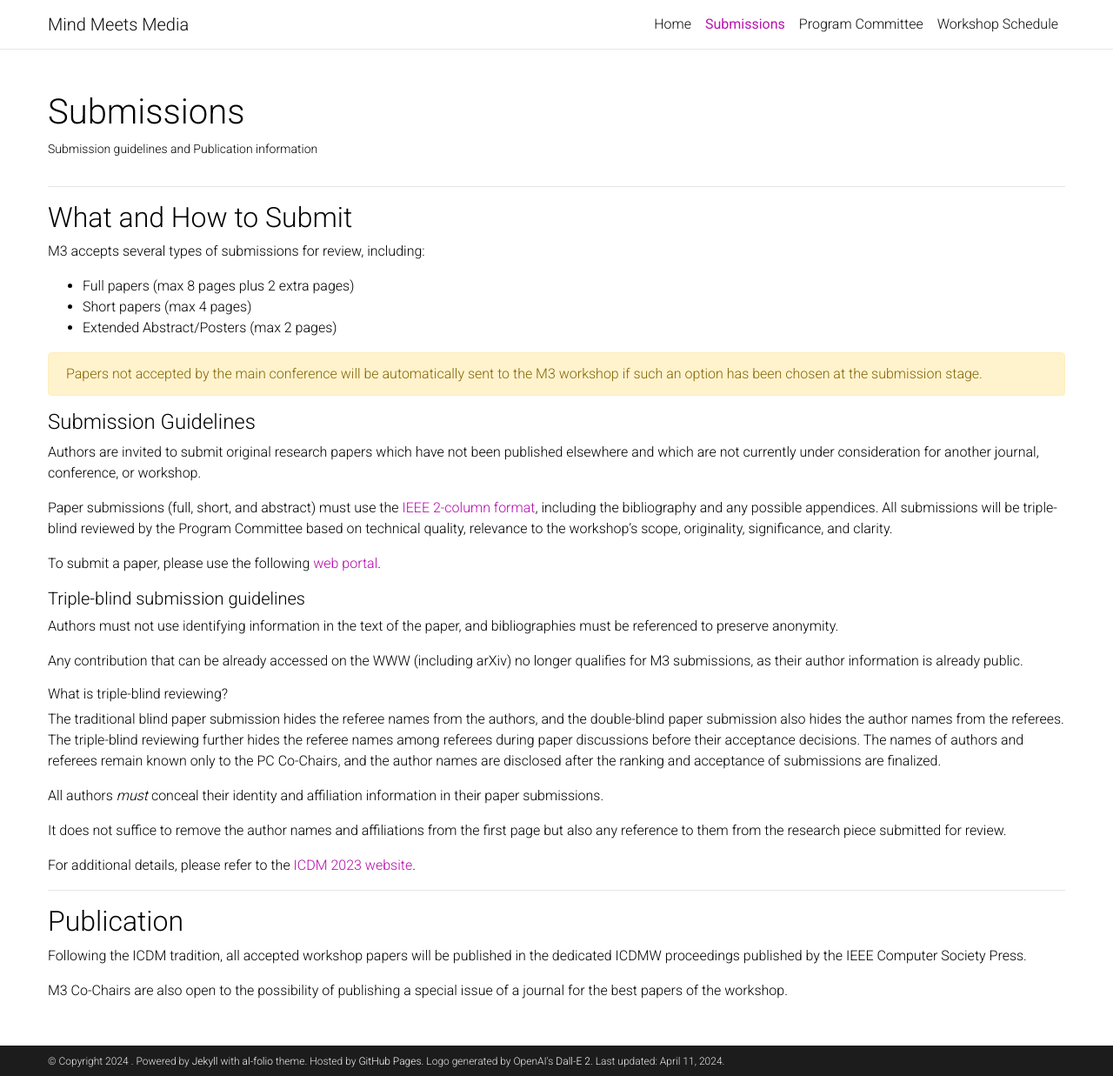
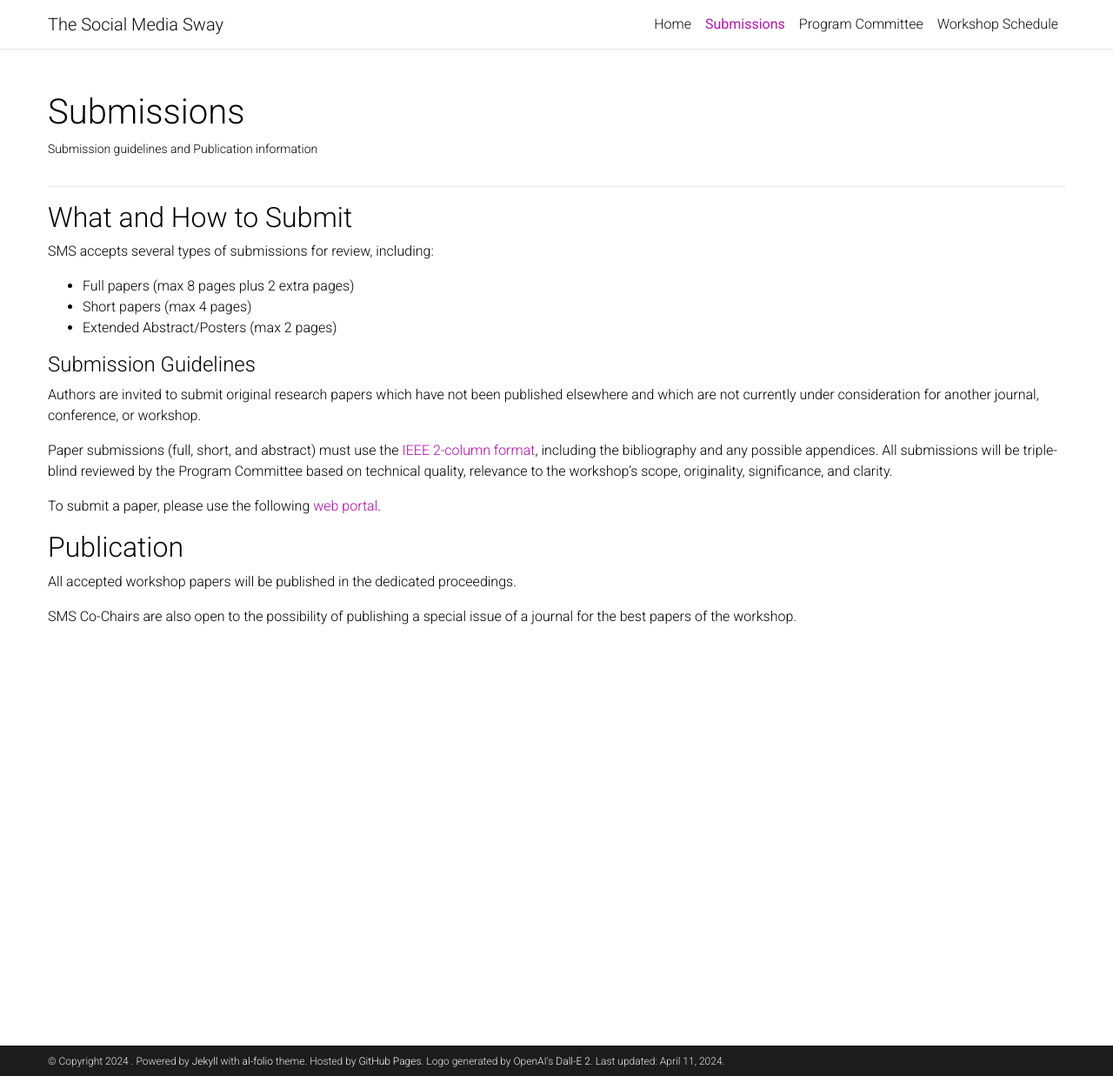
Before and after one commit to SMS-workshop/SMS-workshop.github.io, a Jekyll site: the page built from _pages/CFP.md, in a window 1280 px wide and 1237 px high. Shown: the whole window at 87% size. Built offline with Jekyll 4.4.1, drawn with Linux system fonts in a browser that asks for light colours; full-size pictures stand in for the smaller copies a plugin makes; a style sheet for code colours, icons or effects is not loaded.

Commit message:
:art: SMS

```diff
--- a/_config.yml
+++ b/_config.yml
@@ -2,13 +2,13 @@
 # Site settings
 # -----------------------------------------------------------------------------
 
-title: Mind Meets Media # the website title (if blank, full name will be used instead)
+title: The Social Media Sway # the website title (if blank, full name will be used instead)
 #first_name: You
 #middle_name: R.
 #last_name: Name
 #email: you@example.com
 description: > # the ">" symbol means to ignore newlines until "footer_text:"
-  The M3 International Workshop website.
+  The SMS International Workshop website.
 footer_text: >
   Powered by <a href="https://jekyllrb.com/" target="_blank">Jekyll</a> with <a href="https://github.com/alshedivat/al-folio">al-folio</a> theme.
   Hosted by <a href="https://pages.github.com/" target="_blank">GitHub Pages</a>.
@@ -18,7 +18,7 @@ keywords: mind-meets-media, social-networks, workshop-website  # add your own ke
 lang: en # the language of your site (for example: en, fr, cn, ru, etc.)
 icon: 🇨🇳  # the emoji used as the favicon (alternatively, provide image name in /assets/img/)
 
-url: https://mind-meets-media.github.io # the base hostname & protocol for your site
+url: https://SMS-workshop.github.io # the base hostname & protocol for your site
 baseurl: / # the subpath of your site, e.g. /blog/
 last_updated: true # set to true if you want to display last updated in the footer
 impressum_path:  # set to path to include impressum link in the footer, use the same path as permalink in a page, helps to conform with EU GDPR
@@ -118,7 +118,7 @@ bing_site_verification:  # out your bing-site-verification ID (Bing Webmaster)
 
 blog_name: M3 # blog_name will be displayed in your blog page
 blog_nav_title:  # your blog must have a title for it to be displayed in the nav bar
-blog_description: M3 workshop
+blog_description: SMS workshop
 permalink: /blog/:year/:title/
 
 # Pagination
@@ -133,7 +133,7 @@ related_blog_posts:
 # Follow instructions on https://giscus.app/ to setup for your repo to fill out
 # the information below.
 giscus:
-  repo: Mind-Meets-Media/mind-meets-media.github.io      # <your-github-user-name>/<your-github-repo-name>
+  repo: SMS-workshop/SMS-workshop.github.io      # <your-github-user-name>/<your-github-repo-name>
   repo_id: MDEwOlJlcG9zaXRvcnk2MDAyNDM2NQ==
   category: Comments             # name of the category under which discussions will be created
   category_id: DIC_kwDOA5PmLc4CTBt6
--- a/_pages/CFP.md
+++ b/_pages/CFP.md
@@ -9,42 +9,24 @@ nav_order: 2
 <hr>
 ## What and How to Submit
 
-M3 accepts several types of submissions for review, including:
+SMS accepts several types of submissions for review, including:
 
 - Full papers (max 8 pages plus 2 extra pages)
 - Short papers (max 4 pages)
 - Extended Abstract/Posters (max 2 pages)
 
 
-Papers not accepted by the main conference will be automatically sent to the M3 workshop if such an option has been chosen at the submission stage.
-{: .alert .alert-warning}
 #### Submission Guidelines
 
 Authors are invited to submit original research papers which have not been published elsewhere and which are not currently under consideration for another journal, conference, or workshop.
 
-Paper submissions (full, short, and abstract) must use the <a href="https://www.ieee.org/conferences/publishing/templates.html">IEEE 2-column format</a>, including the bibliography and any possible appendices.
+Paper submissions (full, short, and abstract) must use the <a href="">IEEE 2-column format</a>, including the bibliography and any possible appendices.
 All submissions will be triple-blind reviewed by the Program Committee based on technical quality, relevance to the workshop's scope, originality, significance, and clarity.
 
-To submit a paper, please use the following <a href="https://wi-lab.com/cyberchair/2023/icdm23/scripts/ws_submit.php?subarea=S">web portal</a>.
+To submit a paper, please use the following <a href="">web portal</a>.
 
-##### Triple-blind submission guidelines
-Authors must not use identifying information in the text of the paper, and bibliographies must be referenced to preserve anonymity.
-
-Any contribution that can be already accessed on the WWW (including arXiv) no longer qualifies for M3 submissions, as their author information is already public.
-
-###### What is triple-blind reviewing?
-The traditional blind paper submission hides the referee names from the authors, and the double-blind paper submission also hides the author names from the referees.
-The triple-blind reviewing further hides the referee names among referees during paper discussions before their acceptance decisions.
-The names of authors and referees remain known only to the PC Co-Chairs, and the author names are disclosed after the ranking and acceptance of submissions are finalized.
-
-All authors *must* conceal their identity and affiliation information in their paper submissions.
-
-It does not suffice to remove the author names and affiliations from the first page but also any reference to them from the research piece submitted for review.
-
-For additional details, please refer to the <a href="https://www.cloud-conf.net/icdm2023/call-for-papers.html">ICDM 2023 website</a>.
-<hr>
 
 ## Publication
-Following the ICDM tradition, all accepted workshop papers will be published in the dedicated ICDMW proceedings published by the IEEE Computer Society Press.
+All accepted workshop papers will be published in the dedicated proceedings.
 
-M3 Co-Chairs are also open to the possibility of publishing a special issue of a journal for the best papers of the workshop.
+SMS Co-Chairs are also open to the possibility of publishing a special issue of a journal for the best papers of the workshop.
```
Also changed, not shown: _pages/PC.md (+4 -3 lines), _pages/Schedule.md (+8 -11 lines), _pages/about.md (+9 -9 lines).
